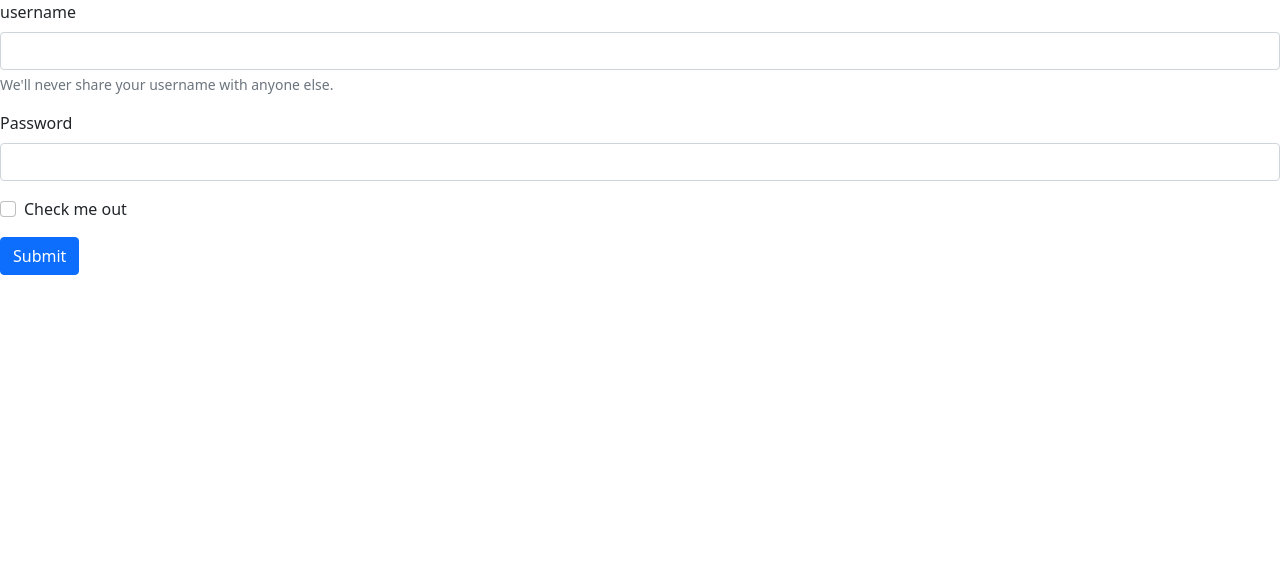
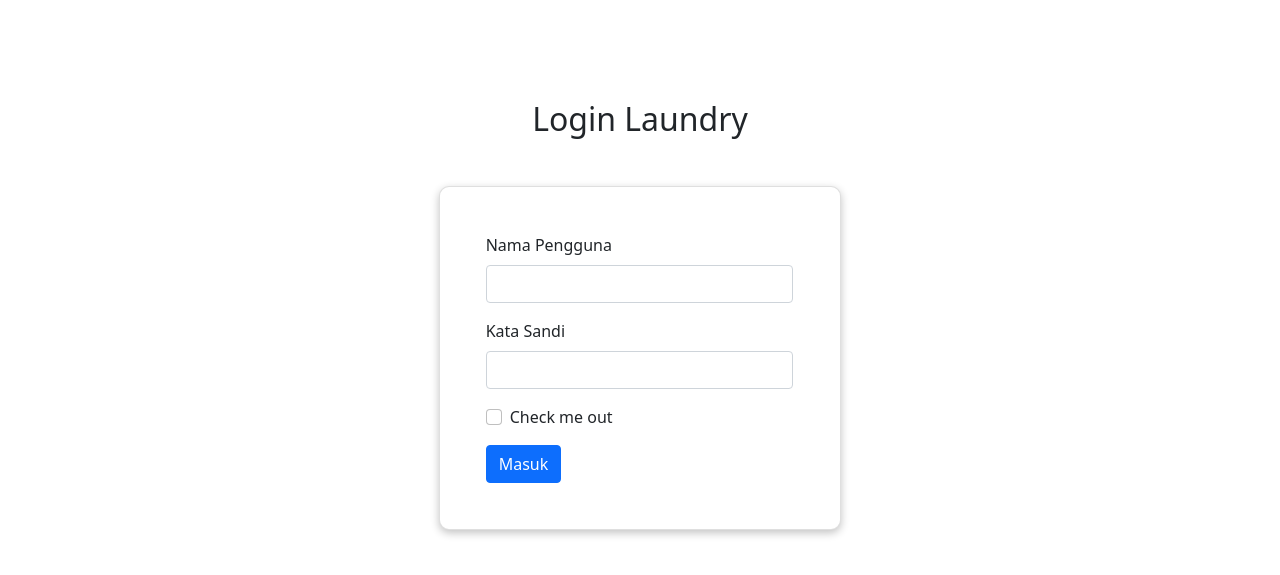
Before and after one commit to Hernando17/native-laundry, a PHP site: page / in a window 1280 px wide. Shown: the top 575 px of the page. Run offline with PHP 8.4, Linux system fonts and the light colour scheme; some libraries are stand-ins or nearby versions.

Commit message:
update user interface

```diff
--- a/view/index.php
+++ b/view/index.php
@@ -10,6 +10,13 @@
 </head>
 
 <body>
+    <div class="container col-4" style="margin-top:100px;">
+        <h2 class="text-center mb-5">Login Laundry</h2>
+        <div class="card" style="
+        box-shadow: rgba(0, 0, 0, 0.24) 0px 3px 8px;
+        border-radius:10px;
+        ">
+            <div class="card-body">
                 <?php
                 if (isset($_GET['pesan'])) {
                     if ($_GET['pesan'] == "gagal") {
@@ -17,22 +24,24 @@
                     }
                 }
                 ?>
-    <form action="../cek_login.php" method="post">
+                <form action="../cek_login.php" method="post" class="col-10" style="margin:30px;">
                     <div class="mb-3">
-            <label for="exampleInputusername1" class="form-label">username</label>
+                        <label for="exampleInputusername1" class="form-label">Nama Pengguna</label>
                         <input type="username" class="form-control" id="exampleInputusername1" aria-describedby="usernameHelp" name="username">
-            <div id="usernameHelp" class="form-text">We'll never share your username with anyone else.</div>
                     </div>
                     <div class="mb-3">
-            <label for="exampleInputPassword1" class="form-label">Password</label>
+                        <label for="exampleInputPassword1" class="form-label">Kata Sandi</label>
                         <input type="password" class="form-control" id="exampleInputPassword1" name="password">
                     </div>
                     <div class="mb-3 form-check">
                         <input type="checkbox" class="form-check-input" id="exampleCheck1">
                         <label class="form-check-label" for="exampleCheck1">Check me out</label>
                     </div>
-        <button type="submit" class="btn btn-primary">Submit</button>
+                    <button type="submit" class="btn btn-primary">Masuk</button>
                 </form>
+            </div>
+        </div>
+    </div>
 </body>
 <footer>
     <script src="../assets/js/popper.min.js"></script>
```
Also changed, not shown: view/admin/halaman_admin.php (+14 -3 lines), view/admin/outlet.php (+22 -4 lines). Lines whose indentation alone changed are shown as unchanged.
